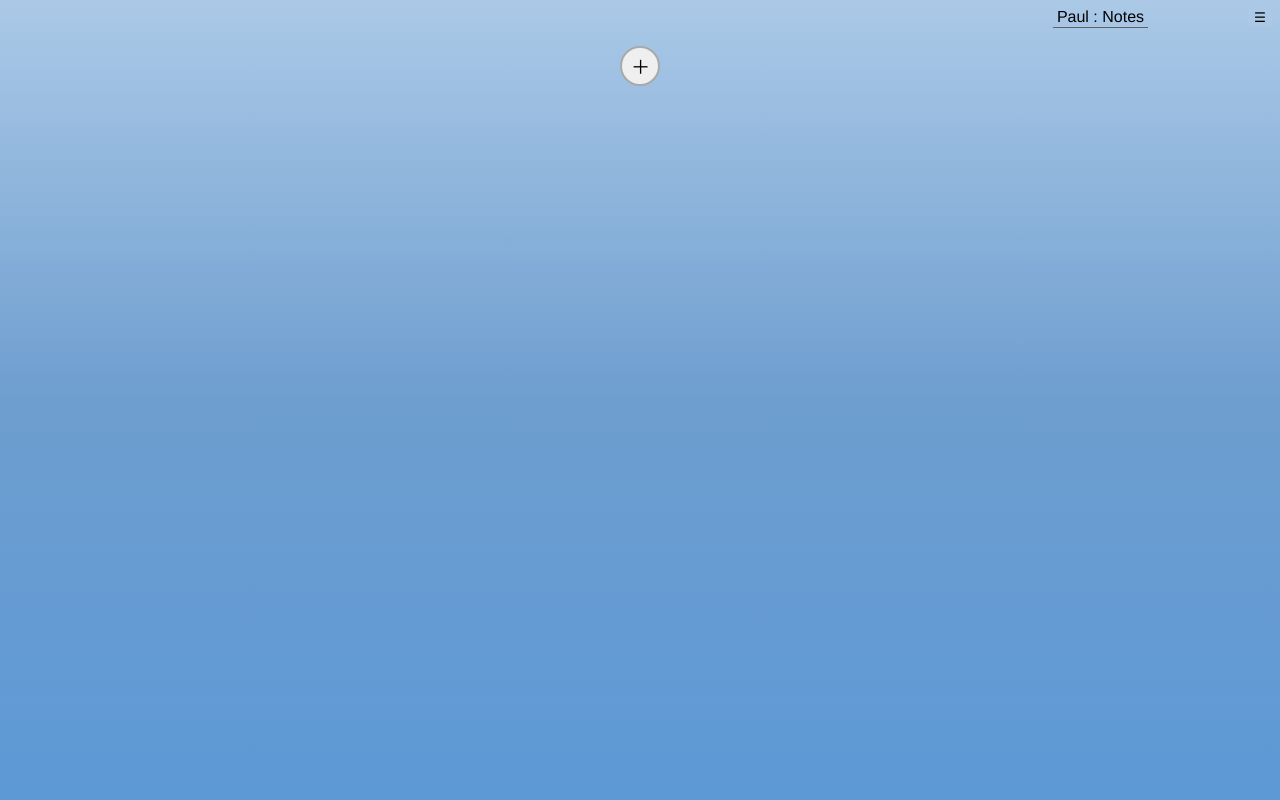
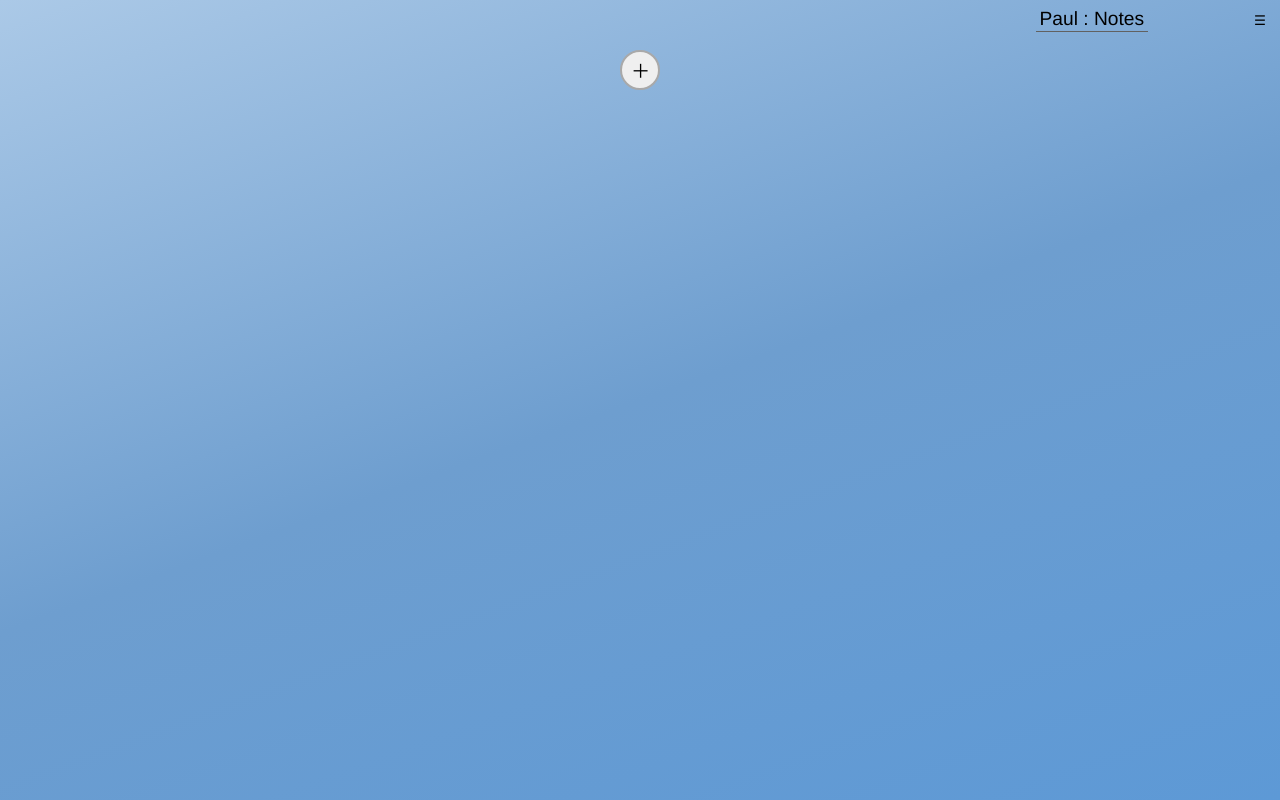
Before and after one commit to PaulCollins99/notes-local-storage, a website: page app/index.html in a window 1280 px wide. Drawn offline with Linux system fonts and the light colour scheme.

Commit message:
diagonal

```diff
--- a/app/style.css
+++ b/app/style.css
@@ -1,5 +1,5 @@
 * {
-    font-family: Helvetica, Arial, sans-serif;
+    font-family: 'Segoe', Helvetica, Arial, sans-serif;
 }
 
 html {
@@ -10,7 +10,7 @@ body {
     min-height: 100vh;
     margin: 0px;
     background: rgb(93,153,214);
-    background: linear-gradient(0deg, rgba(93,153,214,1) 0%, rgba(110,158,207,1) 50%, rgba(171,201,231,1) 100%);
+    background: linear-gradient(340deg, rgba(93,153,214,1) 0%, rgba(110,158,207,1) 50%, rgba(171,201,231,1) 100%);
     overflow: hidden;
     height: 100%;
 }
@@ -129,6 +129,7 @@ body {
     padding-right: 4px;
     border-bottom: 1px solid rgba(97, 97, 97, 1);
     background-color: transparent;
+    font-size: larger;
 }
 
 #openNav {
@@ -190,7 +191,7 @@ body {
 
 .openNavButton {
     border: none;
-    background-color: rgb(171, 201, 231);
+    background-color: transparent;
 }
 
 .wrapper {
```
